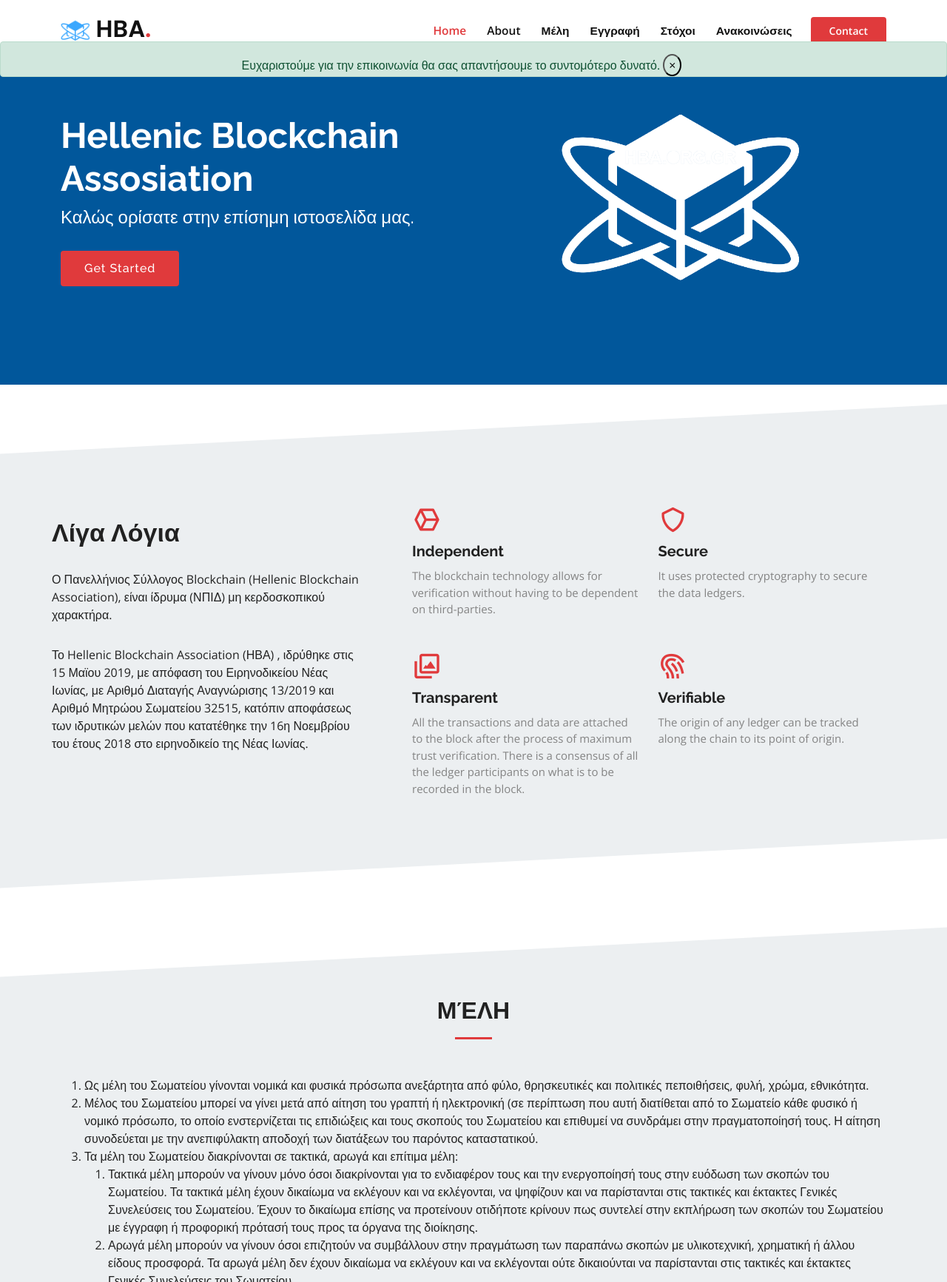
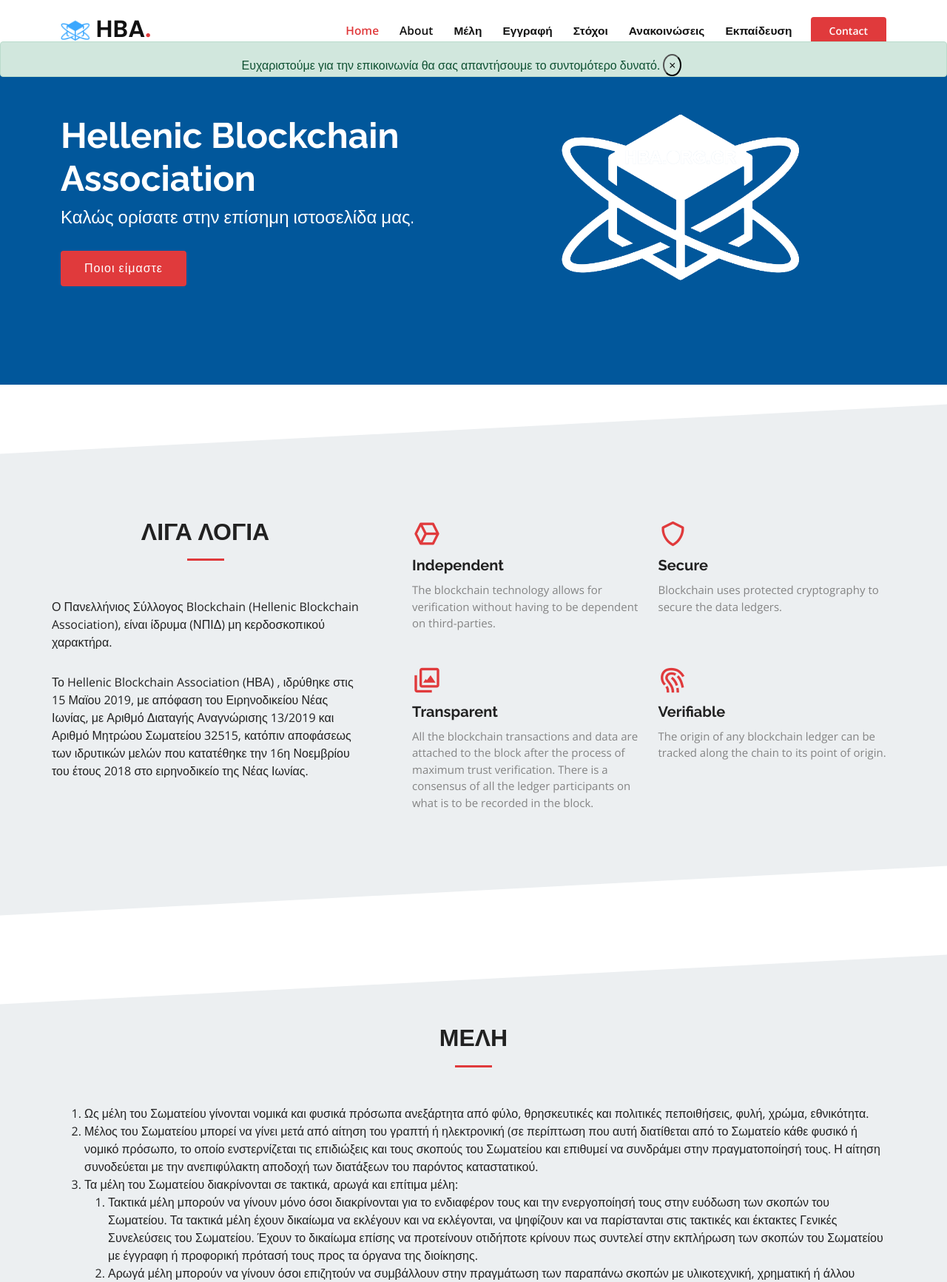
Before and after one commit to Xenios-Project/HBA, a PHP site: page /?msg=success_communication in a window 1280 px wide. Shown: the top 1733 px of the page at 74% size. Run offline with PHP 8.4, Linux system fonts and the light colour scheme; some web fonts are replaced.

Commit message:
spelling

```diff
--- a/index.php
+++ b/index.php
@@ -67,6 +67,7 @@
                     <li><a href="#New-Member">Εγγραφή</a></li>
                     <li><a href="#Goals">Στόχοι</a></li>
                     <li><a href="announcements.html">Ανακοινώσεις</a></li>
+					<li><a href="https://edu.hba.org.gr">Εκπαίδευση</a></li>
                 </ul>
             </nav>
             <!-- .nav-menu -->
@@ -117,9 +118,9 @@
         <div class="container" data-aos="zoom-out" data-aos-delay="100">
             <div class="row">
                 <div class="col-xl-6">
-                    <h1>Hellenic Blockchain Assosiation</h1>
+                    <h1>Hellenic Blockchain Association</h1>
                     <h2>Καλώς ορίσατε στην επίσημη ιστοσελίδα μας.</h2>
-                    <a href="#about" class="btn-get-started scrollto">Get Started</a>
+                    <a href="#about" class="btn-get-started scrollto">Ποιοι είμαστε</a>
                 </div>
                 <div class="col-xl-6 logo">
 
@@ -155,7 +156,9 @@
                 <div class="row no-gutters">
                     <div class="content col-xl-5 d-flex align-items-stretch">
                         <div class="content">
-                            <h3>Λίγα Λόγια</h3>
+                            <div class="section-title">
+							<h2>ΛΙΓΑ ΛΟΓΙΑ</h2>
+							</div>
                             <p>
                                 Ο Πανελλήνιος Σύλλογος Blockchain (Hellenic Blockchain Association), είναι ίδρυμα (ΝΠΙΔ) μη κερδοσκοπικού χαρακτήρα.
                             </p>
@@ -176,17 +179,17 @@
                                 <div class="col-md-6 icon-box" data-aos="fade-up" data-aos-delay="200">
                                     <i class="bx bx-shield"></i>
                                     <h4>Secure</h4>
-                                    <p>It uses protected cryptography to secure the data ledgers.</p>
+                                    <p>Blockchain uses protected cryptography to secure the data ledgers.</p>
                                 </div>
                                 <div class="col-md-6 icon-box" data-aos="fade-up" data-aos-delay="300">
                                     <i class="bx bx-images"></i>
                                     <h4>Transparent</h4>
-                                    <p>All the transactions and data are attached to the block after the process of maximum trust verification. There is a consensus of all the ledger participants on what is to be recorded in the block.</p>
+                                    <p>All the blockchain transactions and data are attached to the block after the process of maximum trust verification. There is a consensus of all the ledger participants on what is to be recorded in the block.</p>
                                 </div>
                                 <div class="col-md-6 icon-box" data-aos="fade-up" data-aos-delay="400">
                                     <i class="bx bx-fingerprint"></i>
                                     <h4>Verifiable</h4>
-                                    <p>The origin of any ledger can be tracked along the chain to its point of origin.</p>
+                                    <p>The origin of any blockchain ledger can be tracked along the chain to its point of origin.</p>
                                 </div>
                             </div>
                         </div>
@@ -374,7 +377,7 @@
             <div class="container" data-aos="fade-up">
 
                 <div class="section-title">
-                    <h2>Μέλη</h2>
+                    <h2>ΜΕΛΗ</h2>
                 </div>
                 <div class="row">
                     <div class="col-md-12">
@@ -405,7 +408,7 @@
             <div class="container" data-aos="fade-up">
 
                 <div class="section-title">
-                    <h2>Πως να γίνω μέλος;</h2>
+                    <h2>Πως να γινω μελος;</h2>
                 </div>
                 <div class="row">
                     <div class="col-md-12">
@@ -439,7 +442,7 @@
             <div class="container" data-aos="fade-up">
 
                 <div class="section-title">
-                    <h2>Σκοποι και Στόχοι</h2>
+                    <h2>ΣΚΟΠΟΙ ΚΑΙ ΣΤΟΧΟΙ</h2>
                     <p>Ο Πανελλήνιος Σύλλογος Blockchain είναι ένα ίδρυμα μη κερδοσκοπικού χαρακτήρα. Οι βασικοί σκοποί της δημιουργίας του συλλόγου όπως περιγράφονται στο επίσημο καταστατικό είναι οι παρακάτω.</p>
                 </div>
 
@@ -487,7 +490,7 @@
             <div class="container" data-aos="fade-up">
 
                 <div class="section-title">
-                    <h2>Επικοινωνία</h2>
+                    <h2>ΕΠΙΚΟΙΝΩΝΙΑ</h2>
                     <p>Επικοινωνήστε μαζί μας χρησιμοποιώντας την παρακάτω φόρμα.</p>
                 </div>
 
@@ -499,7 +502,7 @@
                             <div class="col-md-12">
                                 <div class="info-box">
                                     <i class="bx bx-map"></i>
-                                    <h3>H Διευθηνση μας</h3>
+                                    <h3>Που θα μας βρείτε</h3>
                                     <p>Πάρνηθος 1 & Γκινοσάτη 14452 Μεταμόρφωση Αθήνα</p>
                                 </div>
                             </div>
@@ -525,7 +528,7 @@
                         <form action="emailer.php" method="post" role="form" class="php-email-form">
                             <div class="row">
                                 <div class="col form-group">
-                                    <input type="text" name="name" class="form-control" id="name" placeholder="Ονοματεπώνημο" data-rule="minlen:4" data-msg="Παρακαλώ εισάγετε το Ονοματεπώνημο σας." />
+                                    <input type="text" name="name" class="form-control" id="name" placeholder="Ονοματεπώνυμο" data-rule="minlen:4" data-msg="Παρακαλώ εισάγετε το Ονοματεπώνυμό σας." />
                                     <div class="validate"></div>
                                 </div>
                                 <div class="col form-group">
@@ -588,11 +591,11 @@
                 </div>
             </div>
             <div class="social-links text-center text-md-right pt-3 pt-md-0">
-                <a href="#" class="twitter"><i class="bx bxl-twitter"></i></a>
-                <a href="#" class="facebook"><i class="bx bxl-facebook"></i></a>
-                <a href="#" class="instagram"><i class="bx bxl-instagram"></i></a>
-                <a href="#" class="google-plus"><i class="bx bxl-skype"></i></a>
-                <a href="#" class="linkedin"><i class="bx bxl-linkedin"></i></a>
+                <!-- <a href="#" class="twitter" target="_blank"><i class="bx bxl-twitter"></i></a>  -->
+                <a href="https://www.facebook.com/HBA.ORG.GR/" class="facebook" target="_blank"><i class="bx bxl-facebook"></i></a>
+                <!-- <a href="#" class="instagram"><i class="bx bxl-instagram" target="_blank"></i></a> -->
+                <!-- <a href="#" class="google-plus"><i class="bx bxl-skype" target="_blank"></i></a> -->
+                <a href="https://www.linkedin.com/company/26202501" class="linkedin" target="_blank"><i class="bx bxl-linkedin"></i></a>
             </div>
         </div>
     </footer>
```
